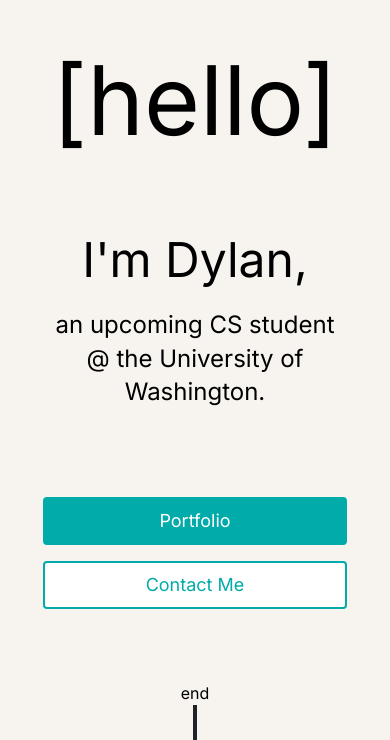
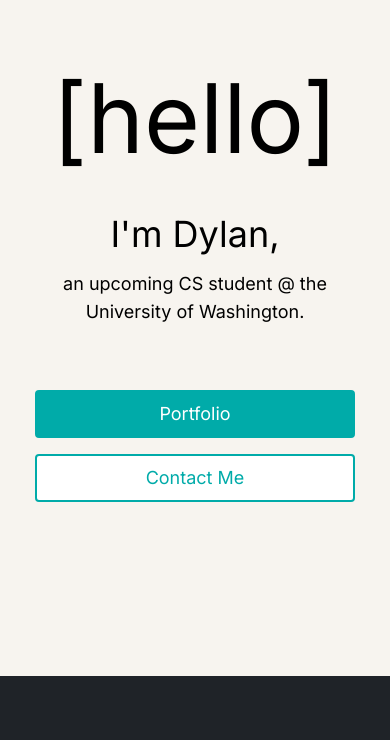
Before and after one commit to DeltA3V1/delta3v1.github.io, a React (Vite) app: page / in a window 390 px wide. Shown: the part 104-844 px from the top of the page. Built offline with nearby package versions, Linux system fonts and the light colour scheme.

Commit message:
Made the landing screen more responsive on mobile

```diff
--- a/src/components/sections/Landing.tsx
+++ b/src/components/sections/Landing.tsx
@@ -3,22 +3,28 @@
 
 export function Landing() {
   return (
-    <section id="landing" className="mt-39 gap-18 font-inter flex flex-col items-center justify-between bg-dominant transition-colors duration-300">
-      <div className="gap-24 flex flex-col items-center justify-center">
-        <div className="gap-22 flex flex-col items-center justify-center">
-          <h1 className="text-8xl">[hello]</h1>
-          <div className="gap-6 flex flex-col items-center justify-center">
-            <h2 className="text-5xl">I'm Dylan,</h2>
-            <p className="w-76 text-2xl/[1.4] text-center">an upcoming CS student @ the University of Washington.</p>
-          </div>
-          <div className="gap-4 w-full flex flex-col items-center justify-center">
-            <LandingButton bg="bg-accent" text="Portfolio" textColor="text-surface" onClick={() => scrollToStation("portfolio")} />
-            <LandingButton bg="bg-surface" text="Contact Me" textColor="text-accent" onClick={() => scrollToStation("contact")} />
-          </div>
+    <section
+      id="landing"
+      className="min-h-[100dvh] font-inter flex flex-col bg-dominant transition-colors duration-300"
+    >
+      <div className="flex-1 flex flex-col items-center justify-center gap-12 px-4">
+        <h1 className="text-8xl">[hello]</h1>
+
+        <div className="flex flex-col items-center justify-center gap-4">
+          <h2 className="text-4xl md:text-5xl">I'm Dylan,</h2>
+          <p className="max-w-xs text-lg md:text-2xl/[1.4] text-center px-4">
+            an upcoming CS student @ the University of Washington.
+          </p>
         </div>
 
+        <div className="w-full max-w-xs flex flex-col items-center justify-center gap-4 mt-4">
+          <LandingButton bg="bg-accent" text="Portfolio" textColor="text-surface" onClick={() => scrollToStation("portfolio")} />
+          <LandingButton bg="bg-surface" text="Contact Me" textColor="text-accent" onClick={() => scrollToStation("contact")} />
+        </div>
       </div>
-      <p>end</p>
+
+      <div className="bg-secondary w-full py-8">
+      </div>
     </section>
   )
 }
```
